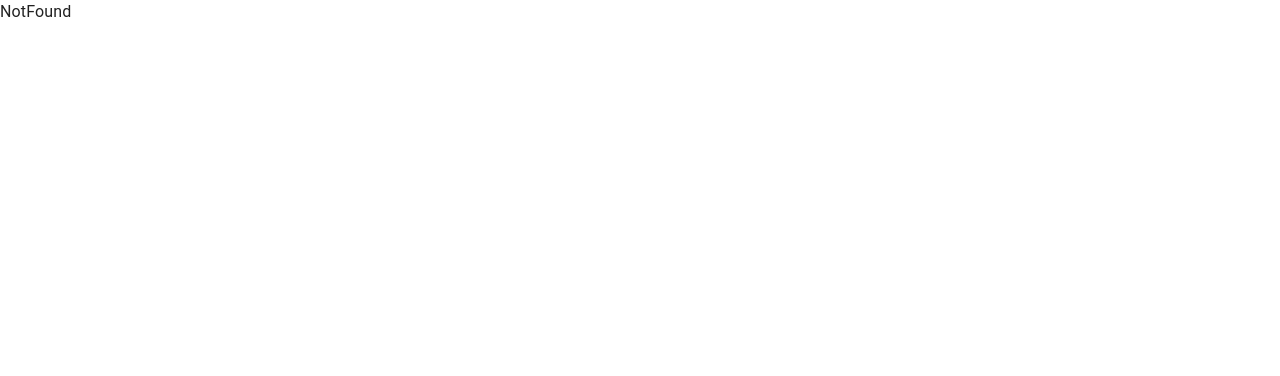
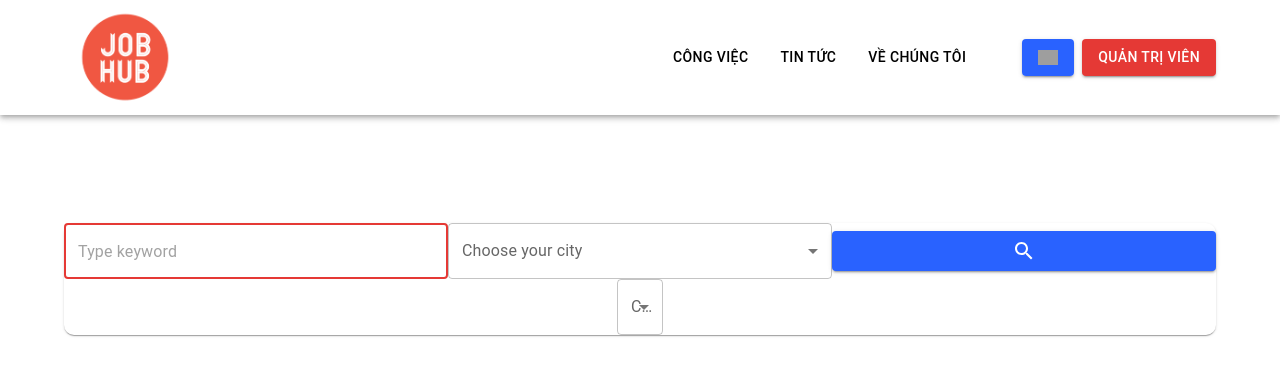
Before and after one commit to kcvdk3101/school-management-website, a React (Create React App) app: page /job in a window 1280 px wide. Shown: the top 376 px of the page. Built offline with nearby package versions, Linux system fonts and the light colour scheme; grey boxes are pictures that could not be loaded.

Commit message:
create job page

```diff
--- a/src/App.tsx
+++ b/src/App.tsx
@@ -7,6 +7,7 @@ import Admin from './pages/admin/Admin'
 import Dashboard from './pages/admin/dashboard/Dashboard'
 import Signin from './pages/admin/signin/Signin'
 import Home from './pages/home/Home'
+import Job from './pages/job/Job'
 import NotFound from './pages/NotFound'
 
 function App() {
@@ -16,7 +17,8 @@ function App() {
       <Routes>
         <Route path='/' element={<Layout />}>
           <Route path='/' element={<Home />} />
-          <Route path='/about' element={<About />} />
+          <Route path='job' element={<Job />} />
+          <Route path='about' element={<About />} />
         </Route>
 
         <Route path='/login' element={<Signin />} />
--- a/src/assets/locales/en/translation.json
+++ b/src/assets/locales/en/translation.json
@@ -4,7 +4,7 @@
   "Recruitment News March 2022": "Recruitment News March 2022",
   "Our partners": "Our partners",
   "Search for internship and work place": "Search for internship and work place",
-  "Jobs": "Jobs",
+  "Job": "Job",
   "Blog": "Blog",
   "About": "About"
 }
--- a/src/assets/locales/vi/translation.json
+++ b/src/assets/locales/vi/translation.json
@@ -4,7 +4,7 @@
   "Recruitment News March 2022": "Tin tức tuyển dụng Tháng 3/2022",
   "Our partners": "Đối tác của chúng tôi",
   "Search for internship and work place": "Tìm kiếm nơi thực tập và làm việc",
-  "Jobs": "Công việc",
+  "Job": "Công việc",
   "Blog": "Tin tức",
   "About": "Về chúng tôi"
 }
--- a/src/constants/index.ts
+++ b/src/constants/index.ts
@@ -1,5 +1,5 @@
 export const pages = [
-  { title: 'Jobs', path: '/jobs' },
+  { title: 'Job', path: '/job' },
   { title: 'Blog', path: '/blog' },
   { title: 'About', path: '/about' },
 ]
--- a/src/pages/about/About.tsx
+++ b/src/pages/about/About.tsx
@@ -1,9 +1,53 @@
+import { Container, Box } from '@mui/material'
+import { makeStyles } from '@mui/styles'
 import React from 'react'
+import { Helmet } from 'react-helmet-async'
+import { useTranslation } from 'react-i18next'
 
-type Props = {}
+type AboutProps = {}
 
-const About = (props: Props) => {
-  return <div>About</div>
+const useStyles = makeStyles({
+  container: {
+    flexGrow: 1,
+  },
+  // flex: {
+  //   display: 'flex',
+  //   flexDirection: 'column',
+  //   justifyContent: 'flex-start',
+  //   alignContent: 'flex-start',
+  //   border: '1px solid red',
+  // },
+  // background: {
+  //   maxHeight: 320,
+  //   background: 'linear-gradient(180deg, #f05742 0%, #f05742 50%, #e53935 80%)',
+  // },
+  // headingContainer: {
+  //   marginTop: 28,
+  //   marginBottom: 28,
+  // },
+  // heading: {
+  //   display: 'flex',
+  //   justifyContent: 'center',
+  //   marginBottom: 16,
+  //   fontWeight: 'bold',
+  // },
+})
+
+const About: React.FC<AboutProps> = () => {
+  const classes = useStyles()
+  const { t } = useTranslation()
+
+  return (
+    <div className={classes.container}>
+      <Helmet>
+        <title>{t('About')}</title>
+      </Helmet>
+
+      <Container maxWidth='lg'>
+        <Box component='div' bgcolor='red' width={200} height={200}></Box>
+      </Container>
+    </div>
+  )
 }
 
 export default About
--- a/src/pages/home/Home.tsx
+++ b/src/pages/home/Home.tsx
@@ -5,7 +5,7 @@ import { Helmet } from 'react-helmet-async'
 import { useTranslation, withTranslation } from 'react-i18next'
 import JobCard from '../../components/card/JobCard'
 import * as Constants from '../../constants/index'
-import SearchFormManagement from './components/SearchFormManagement'
+import SearchFormManagement from './components/searchForm/SearchFormManagement'
 
 const useStyles = makeStyles({
   container: {
--- a/src/pages/home/components/SearchForm.tsx
+++ b/src/pages/home/components/searchForm/SearchForm.tsx
@@ -2,9 +2,9 @@ import SearchIcon from '@mui/icons-material/Search'
 import { Box, Grid, MenuItem, TextField } from '@mui/material'
 import { makeStyles } from '@mui/styles'
 import React, { useState } from 'react'
-import CustomButon from '../../../components/commons/CustomButon'
-import Majors from '../../../utils/majors'
-import Provinces from '../../../utils/provinces'
+import CustomButon from '../../../../components/commons/CustomButon'
+import Majors from '../../../../utils/majors'
+import Provinces from '../../../../utils/provinces'
 
 type SearchFormProps = {}
 
--- /dev/null
+++ b/src/pages/job/Job.tsx
@@ -0,0 +1,42 @@
+import { Box, Container, Grid } from '@mui/material'
+import { makeStyles } from '@mui/styles'
+import React from 'react'
+import { Helmet } from 'react-helmet-async'
+import { useTranslation } from 'react-i18next'
+import FilterFormManagement from './component/filterForm/FilterFormManagement'
+
+type JobProps = {}
+
+const useStyles = makeStyles({
+  container: {
+    flexGrow: 1,
+  },
+  headingContainer: {
+    marginTop: 28,
+    marginBottom: 28,
+  },
+})
+
+const Job: React.FC<JobProps> = () => {
+  const classes = useStyles()
+  const { t } = useTranslation()
+
+  return (
+    <div className={classes.container}>
+      <Helmet>
+        <title>{t('Job')}</title>
+      </Helmet>
+
+      <Container maxWidth='lg' className={classes.headingContainer}>
+        <Box component='div' paddingY={10}>
+          <Grid container>
+            {/* Filter Form */}
+            <FilterFormManagement />
+          </Grid>
+        </Box>
+      </Container>
+    </div>
+  )
+}
+
+export default Job
--- /dev/null
+++ b/src/pages/job/component/filterForm/FilterForm.tsx
@@ -0,0 +1,157 @@
+import SearchIcon from '@mui/icons-material/Search'
+import {
+  Box,
+  Chip,
+  FormControl,
+  Grid,
+  InputLabel,
+  MenuItem,
+  OutlinedInput,
+  Paper,
+  Select,
+  SelectChangeEvent,
+  TextField,
+} from '@mui/material'
+import { makeStyles } from '@mui/styles'
+import React, { useState } from 'react'
+import CustomButon from '../../../../components/commons/CustomButon'
+import Provinces from '../../../../utils/provinces'
+
+type FilterFormProps = {}
+
+const useStyles = makeStyles({
+  box: {
+    // background: 'linear-gradient(180deg, #f05742 0%, #f05742 50%, #e53935 80%)',
+    borderRadius: 10,
+  },
+})
+
+const names = [
+  'Oliver Hansen',
+  'Van Henry',
+  'April Tucker',
+  'Ralph Hubbard',
+  'Omar Alexander',
+  'Carlos Abbott',
+  'Miriam Wagner',
+  'Bradley Wilkerson',
+  'Virginia Andrews',
+  'Kelly Snyder',
+]
+
+const ITEM_HEIGHT = 48
+const ITEM_PADDING_TOP = 8
+const MenuProps = {
+  PaperProps: {
+    style: {
+      maxHeight: ITEM_HEIGHT * 4.5 + ITEM_PADDING_TOP,
+      width: 250,
+    },
+  },
+}
+
+const FilterForm: React.FC<FilterFormProps> = () => {
+  const classes = useStyles()
+
+  const [provices, setProvices] = useState('')
+
+  const handleChangeProvice = (event: React.ChangeEvent<HTMLInputElement>) => {
+    setProvices(event.target.value)
+  }
+
+  const [personName, setPersonName] = React.useState<string[]>([])
+
+  const handleChange = (event: SelectChangeEvent<typeof personName>) => {
+    const {
+      target: { value },
+    } = event
+    setPersonName(
+      // On autofill we get a stringified value.
+      typeof value === 'string' ? value.split(',') : value
+    )
+  }
+
+  return (
+    <Grid item xs={12}>
+      <Paper component='form' className={classes.box}>
+        <Grid container justifyContent='center'>
+          {/* Search Form */}
+          <Grid item xs={4}>
+            <TextField
+              required
+              fullWidth
+              placeholder='Type keyword'
+              id='name'
+              name='name'
+              autoFocus
+              color='secondary'
+            />
+          </Grid>
+          <Grid item xs={4}>
+            <TextField
+              fullWidth
+              select
+              id='city'
+              name='city'
+              label='Choose your city'
+              value={provices}
+              onChange={handleChangeProvice}
+            >
+              {Provinces.map((provice) => (
+                <MenuItem key={provice.value} value={provice.value}>
+                  {provice.label}
+                </MenuItem>
+              ))}
+            </TextField>
+          </Grid>
+          <Grid
+            item
+            xs={4}
+            sx={{
+              display: 'flex',
+              justifyContent: 'flex-end',
+              alignItems: 'center',
+            }}
+          >
+            <CustomButon
+              color='primary'
+              sz='large'
+              variant='contained'
+              label={<SearchIcon />}
+              handleOnClick={() => console.log('Clicked')}
+            />
+          </Grid>
+          <Grid item>
+            <FormControl sx={{ width: '100%' }}>
+              <InputLabel id='demo-multiple-chip-label'>Chip</InputLabel>
+              <Select
+                labelId='demo-multiple-chip-label'
+                id='demo-multiple-chip'
+                multiple
+                value={personName}
+                onChange={handleChange}
+                input={<OutlinedInput id='select-multiple-chip' label='Chip' />}
+                renderValue={(selected) => (
+                  <Box sx={{ display: 'flex', flexWrap: 'wrap', gap: 0.5 }}>
+                    {selected.map((value) => (
+                      <Chip key={value} label={value} />
+                    ))}
+                  </Box>
+                )}
+                MenuProps={MenuProps}
+              >
+                {names.map((name) => (
+                  <MenuItem key={name} value={name}>
+                    {name}
+                  </MenuItem>
+                ))}
+              </Select>
+            </FormControl>
+          </Grid>
+        </Grid>
+      </Paper>
+    </Grid>
+  )
+}
+
+export default FilterForm
--- /dev/null
+++ b/src/pages/job/component/filterForm/FilterFormManagement.tsx
@@ -0,0 +1,10 @@
+import React from 'react'
+import FilterForm from './FilterForm'
+
+type FilterFormManagementProps = {}
+
+const FilterFormManagement: React.FC<FilterFormManagementProps> = () => {
+  return <FilterForm />
+}
+
+export default FilterFormManagement
```
Also changed, not shown: src/pages/home/components/searchForm/SearchFormManagement.tsx (renamed from src/pages/home/components/SearchFormManagement.tsx).
